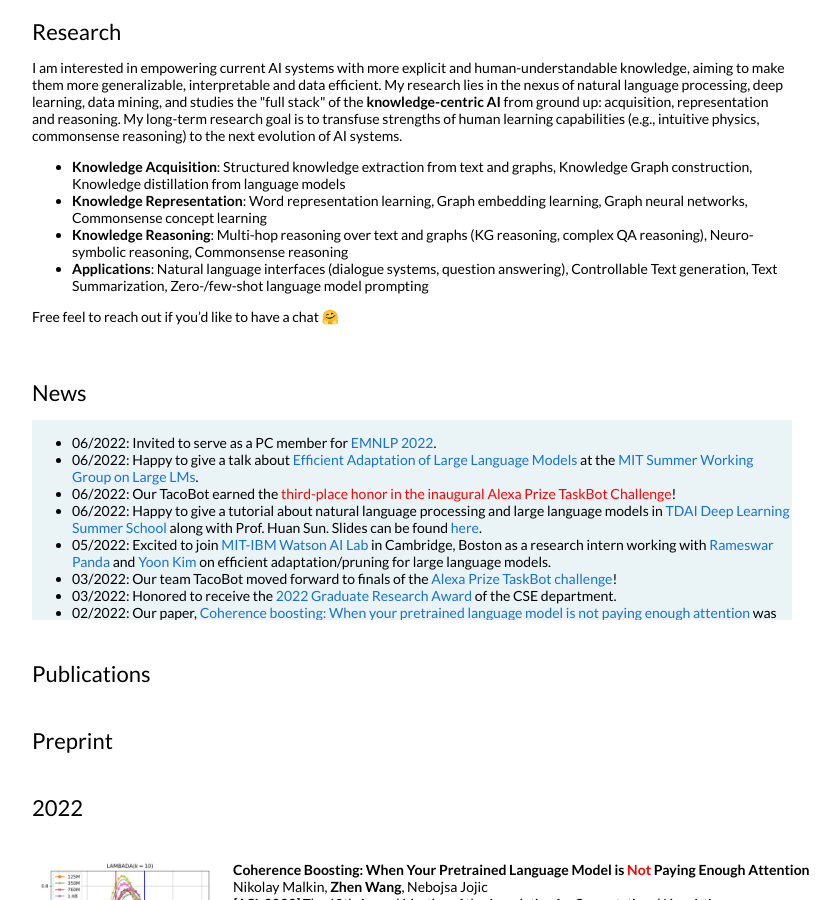
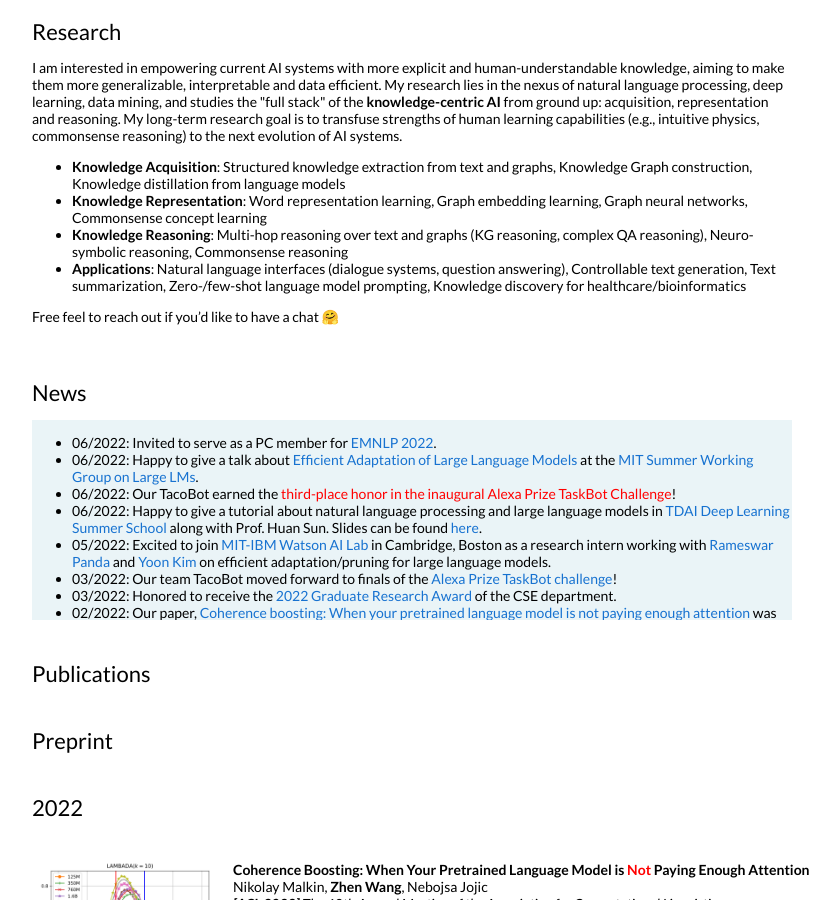
Before and after one commit to zhenwang9102/zhenwang9102.github.io, a Jekyll site: the page built from _posts/2019-06-02-venue.markdown, in a window 1280 px wide and 900 px high, scrolled down 370 px. Shown: the whole window, without its empty margins (228-1068 px from the left). Built offline with Jekyll 4.4.1, drawn with Linux system fonts in a browser that asks for light colours.

Commit message:
Update default.html

```diff
--- a/_layouts/default.html
+++ b/_layouts/default.html
@@ -78,7 +78,7 @@
                   <b>Knowledge Reasoning</b>: Multi-hop reasoning over text and graphs (KG reasoning, complex QA reasoning), Neuro-symbolic reasoning, Commonsense reasoning
                 </li>
                 <li>
-                  <b>Applications</b>: Natural language interfaces (dialogue systems, question answering), Controllable Text generation, Text Summarization, Zero-/few-shot language model prompting
+                  <b>Applications</b>: Natural language interfaces (dialogue systems, question answering), Controllable text generation, Text summarization, Zero-/few-shot language model prompting, Knowledge discovery for healthcare/bioinformatics
                 </li>
               </ul>
               <p>
```
